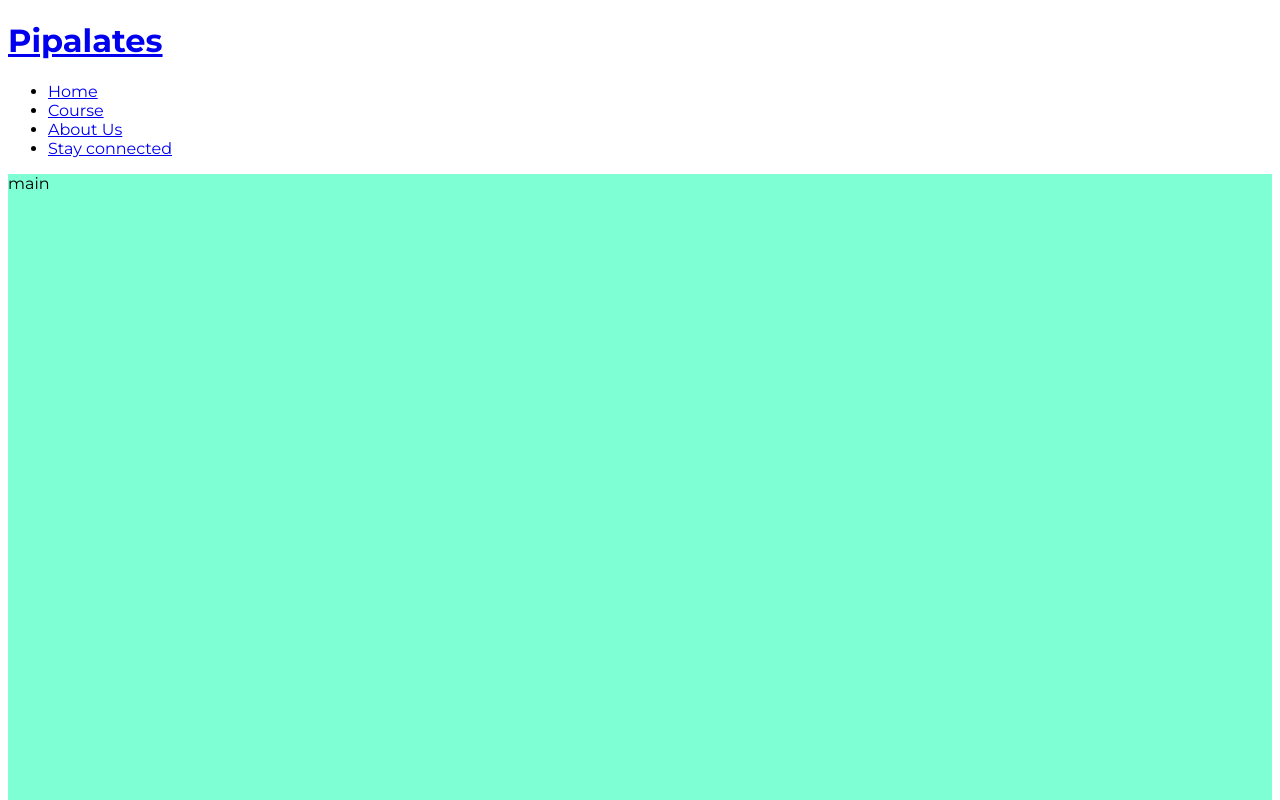
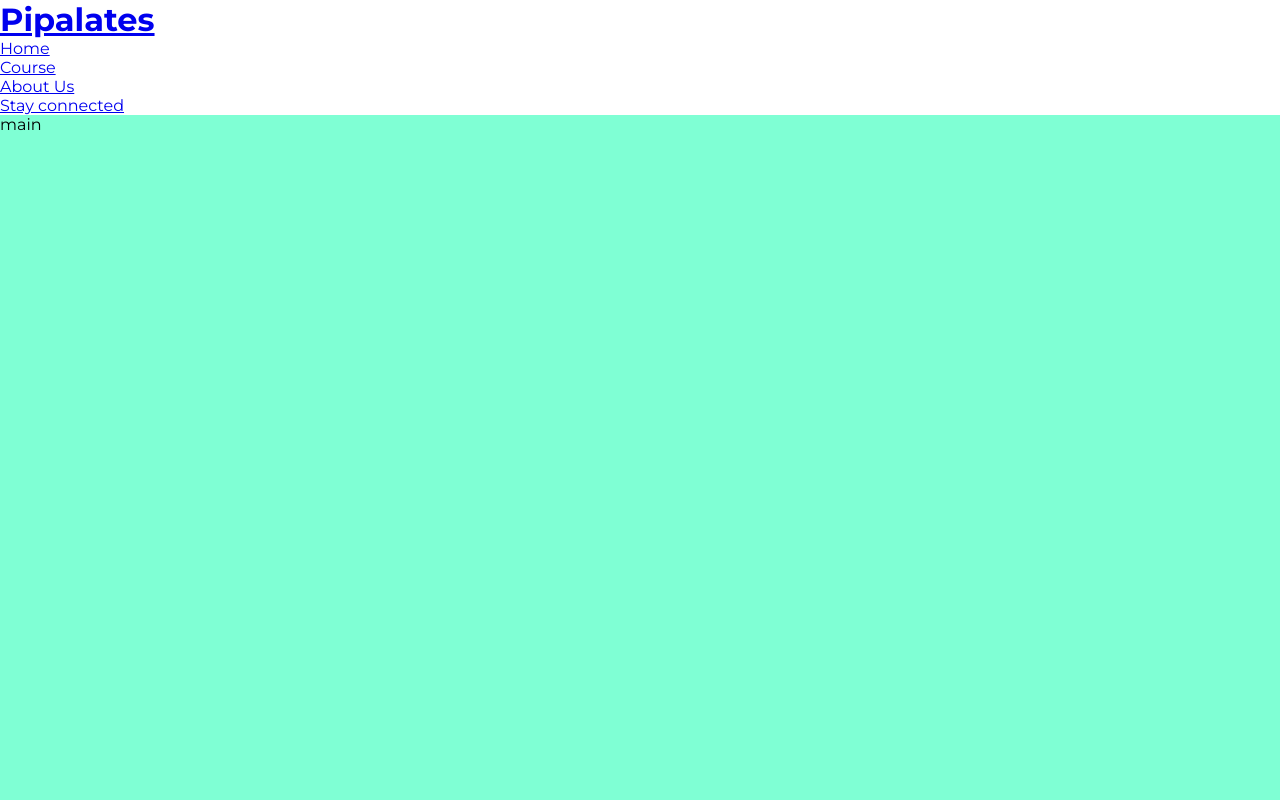
Before and after one commit to Xakkusu/1_project_pilates, a plain HTML site: page index.html in a window 1280 px wide. Shown: the top 800 px of the page. Drawn offline with Linux system fonts and the light colour scheme.

Commit message:
add * selector to overwrite default padding and margin

```diff
--- a/assets/css/style.css
+++ b/assets/css/style.css
@@ -1,5 +1,11 @@
 /* Google fonts import */
 @import url('https://fonts.googleapis.com/css2?family=Montserrat:ital,wght@0,100..900;1,100..900&family=Raleway:ital,wght@0,100..900;1,100..900&display=swap');
+
+/* *-selector to remove default styles*/
+*{
+    margin: 0;
+    padding: 0;
+}
 
 /* General styles */
 body{
```
